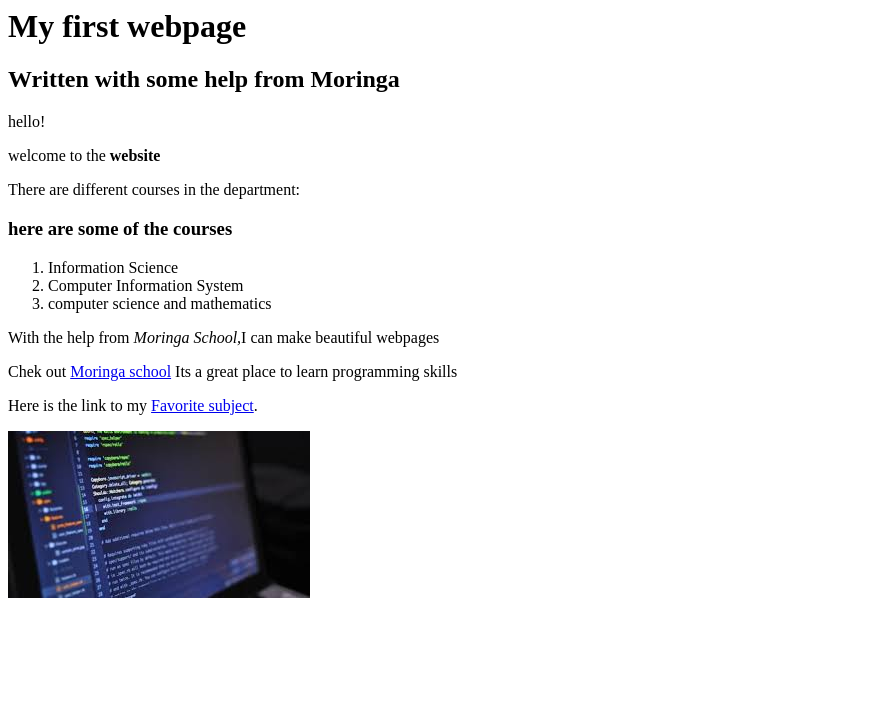
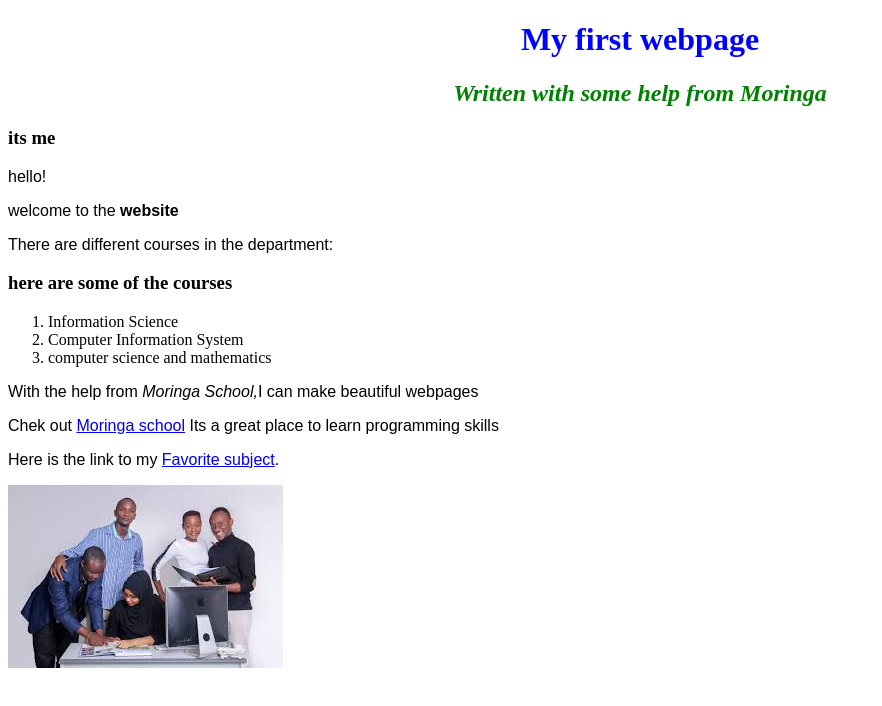
Before and after one commit to Gladys-nimo/index, a plain HTML site: page Moringa-projects/index.html in a window 1280 px wide. Shown: the whole page, without its empty margins (0-882 px from the left). Drawn offline with Linux system fonts and the light colour scheme.

Commit message:
adedd some files

```diff
--- /dev/null
+++ b/Moringa-projects/css/style.css
@@ -0,0 +1,3 @@
+h2{
+    background-color: red;
+}
--- a/index.html
+++ b/Moringa-projects/index.html
@@ -1,12 +1,14 @@
-<html lang="en">
+<!DOCTYPE html>
 <head>
     <meta charset="UTF-8">
     <meta name="viewport" content="width=device-width, initial-scale=1.0">
     <title>computer department webpage</title>
+    <link rel="stylesheet" href="style.css" type="text/css">
 </head>
 <body>
     <h1>My first webpage</h1>
     <h2>Written with some help from Moringa</h2>
+    <h3>its me</h3>
     <p>hello!</p>
     <p>welcome to the <strong>website </strong></p>
 
@@ -21,7 +23,7 @@
     <p>Chek out <a href="http://moringaschool.com/">Moringa school</a> Its a great place to learn programming skills</p>
 <p>Here is the link to my <a href="my-favorite-subject.html">Favorite subject</a>.</p>
 
-<img src="images/download.jpeg" alt="Programming">
+<img src="images/download (1).jpeg" alt="Programming">
 
 </body>
 </html>
--- /dev/null
+++ b/Moringa-projects/style.css
@@ -0,0 +1,15 @@
+h1 {
+    color: blue;
+    text-align: center;
+  }
+  h2 {
+    color: green;
+    font-style: italic;
+    text-align: center;
+  }
+  p {
+    font-family: sans-serif;
+  }
+  ul {
+    line-height: 40px;
+  }
```
Also changed, not shown: Moringa-projects/my-favorite-subject.html (renamed from my-favorite-subject.html, +2 -0 lines), Moringa-projects/images/download (1).jpeg (added), Moringa-projects/images/download.jpeg (renamed from images/download.jpeg).
